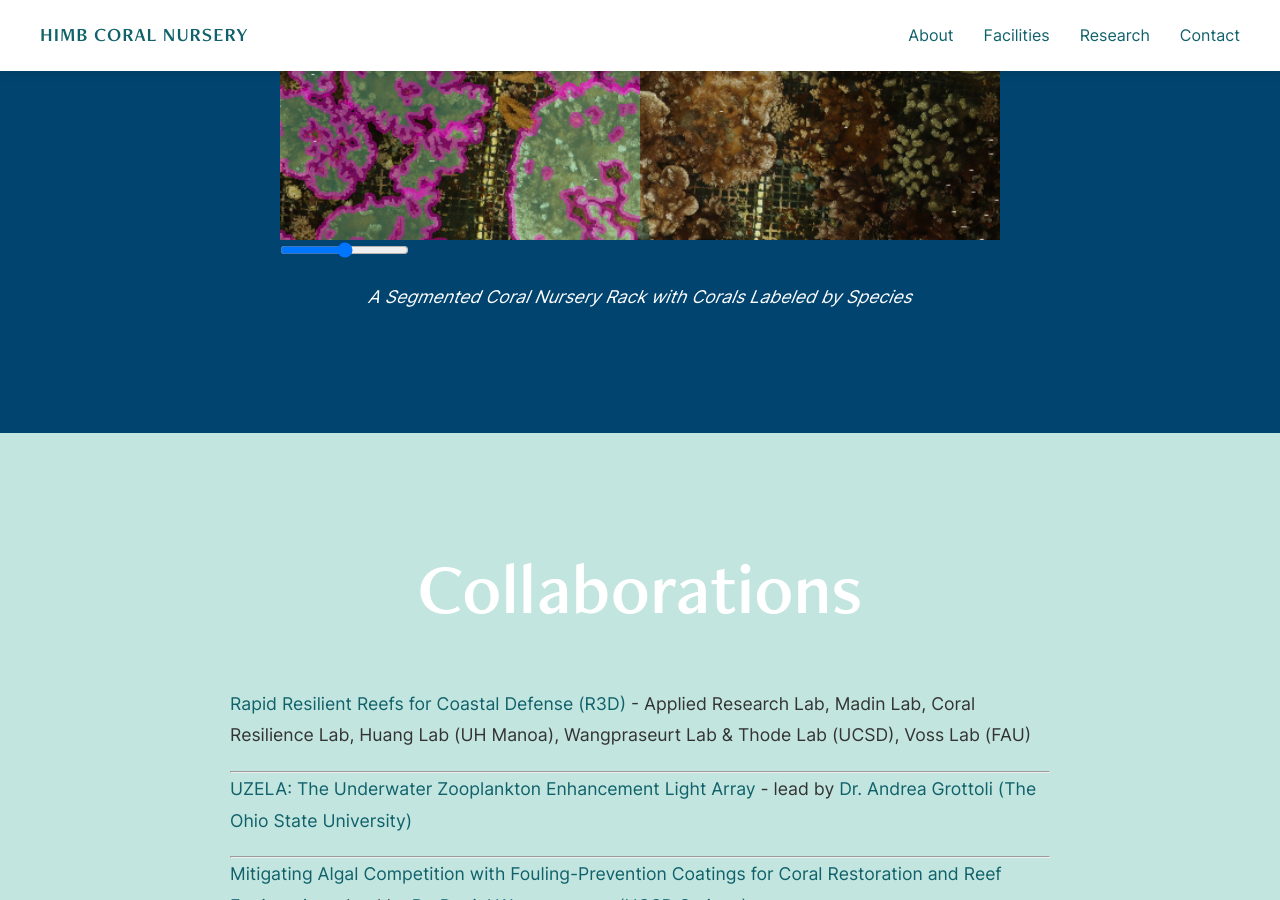
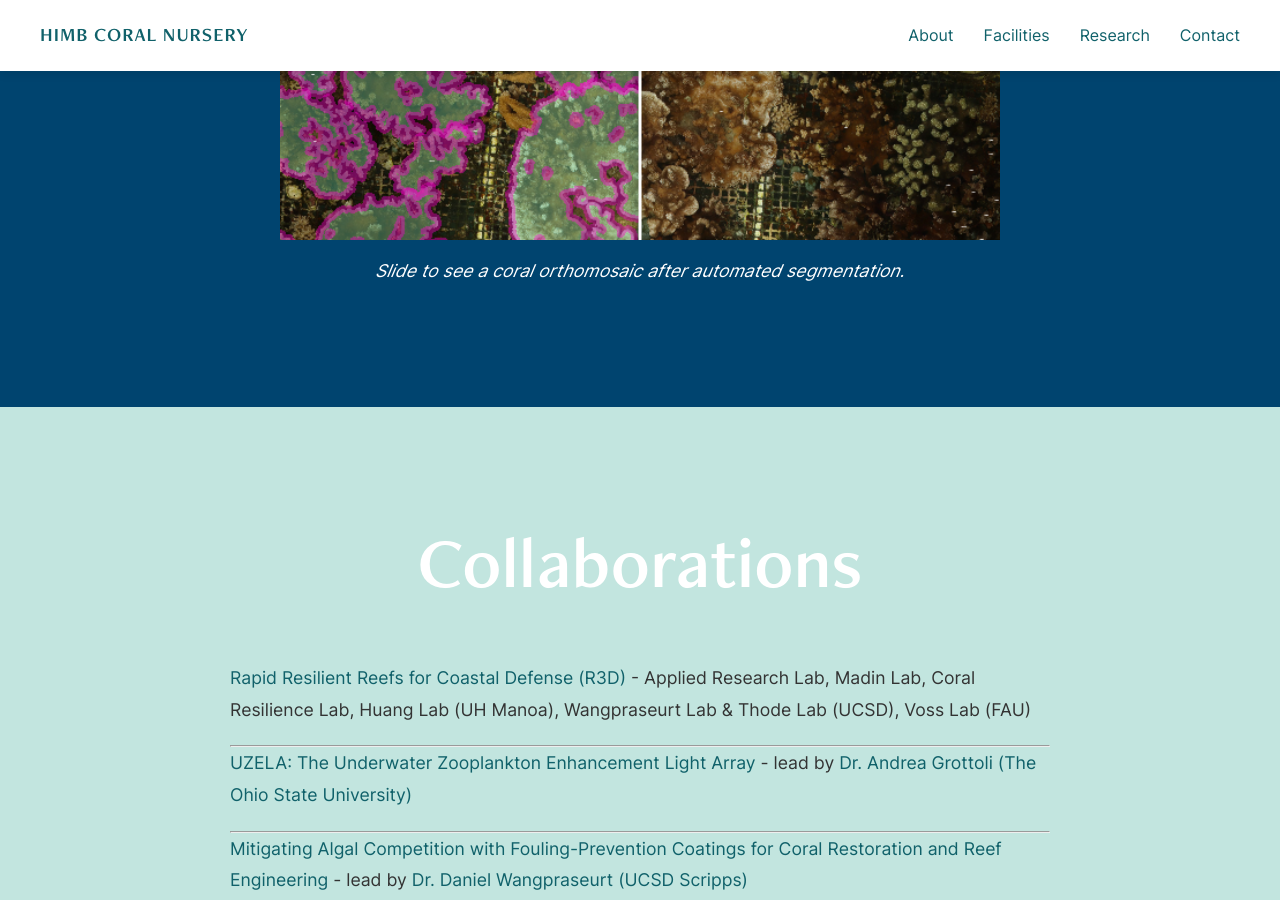
Before and after one commit to himb-coral-nursery/himb-coral-nursery.github.io, a Jekyll site: the page built from research.md, in a window 1280 px wide and 900 px high, scrolled down 2019 px. Built offline with Jekyll 4.4.1, drawn with Linux system fonts in a browser that asks for light colours.

Commit message:
Update research.md

```diff
--- a/research.md
+++ b/research.md
@@ -32,23 +32,33 @@ The nursery is photographed bimonthly to generate 3D models and orthomosaics of
 
 </div>
 
+<!-- SLIDER IMAGE -->
+
 <div class="image-slider-container">
   <div class="image-slider">
-    <img src="/assets/images/taglab-ortho.png" alt="An orthomosaic of a Coral Nursery platform" class="slider-image-bottom">
+    <img src="/assets/images/taglab-ortho.png" alt="An Orthmosaic with Corals" class="slider-image-bottom">
     <div class="slider-overlay">
-      <img src="/assets/images/taglab-outline.png" alt="An outlined orthomosaic of a Coral Nursery platform" class="slider-image-top">
+      <img src="/assets/images/taglab-outline.png" alt="An Orthmosaic with Outlined Corals" class="slider-image-top">
     </div>
-    <input type="range" min="0" max="100" value="50" class="slider-handle" id="imageSlider">
+    <div class="slider-button-container">
+      <input type="range" min="0" max="100" value="50" class="slider-input" id="imageSlider">
+      <div class="slider-button" id="sliderButton">
+        <div class="slider-line"></div>
+      </div>
+    </div>
   </div>
-  <p class="slider-caption">A Segmented Coral Nursery Rack with Corals Labeled by Species</p>
+  <p class="slider-caption">Slide to see a coral orthomosaic after automated segmentation.</p>
 </div>
 
 <script>
-const slider = document.getElementById('imageSlider');
+const sliderInput = document.getElementById('imageSlider');
+const sliderButton = document.getElementById('sliderButton');
 const overlay = document.querySelector('.slider-overlay');
 
-slider.addEventListener('input', (e) => {
-  overlay.style.clipPath = `inset(0 ${100 - e.target.value}% 0 0)`;
+sliderInput.addEventListener('input', (e) => {
+  const value = e.target.value;
+  overlay.style.clipPath = `inset(0 ${100 - value}% 0 0)`;
+  sliderButton.style.left = `${value}%`;
 });
 </script>
 
```
